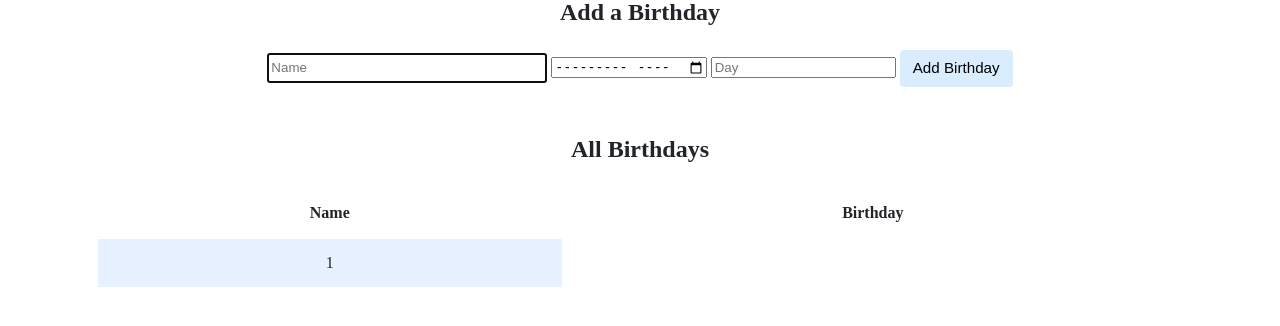
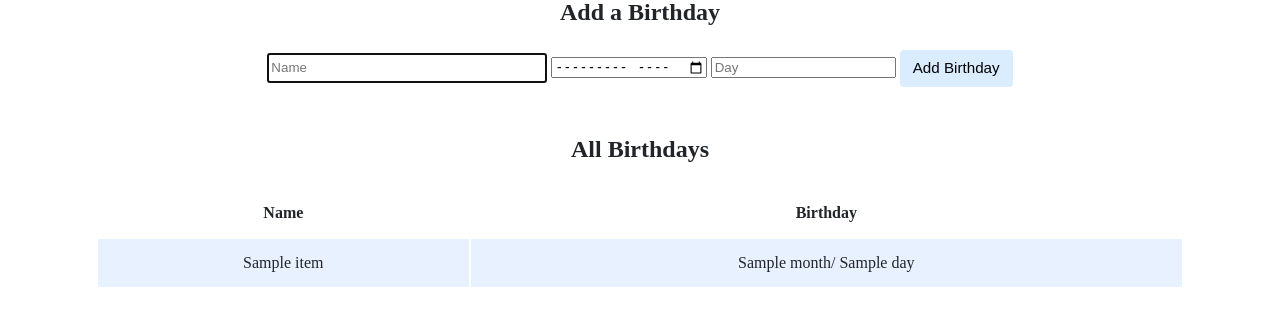
Before and after one commit to phornphatch/CS50-Havard, a Flask app: template birthdays/templates/index.html in a window 1280 px wide. Shown: the part 266-592 px from the top of the page. Run offline with Flask 3, Linux system fonts and the light colour scheme; the template is opened without the code that fills it: most values are stand-ins (such as "Sample title", 1, 10 or a date in 2020); some libraries are stand-ins or nearby versions.

Commit message:
Sun, Aug 27, 2023, 6:19 PM +03:00

```diff
--- a/birthdays/templates/index.html
+++ b/birthdays/templates/index.html
@@ -40,11 +40,11 @@
                     </thead>
                     <tbody>
                         <!-- TODO: Loop through the database entries to display them in this table -->
-                        {% for row in birthdays %}
+                        {% for item in birthdays %}
                         <tr>
-                            <td>
-                                {{ row["page"] }}
-                            </td>
+                            <td>{{ item.name }}</td>
+                            <td>{{ item.month }}/
+                            {{ item.day }}</td>
                         </tr>
                         {% endfor %}
                     </tbody>
```
Also changed, not shown: birthdays/birthdays.db.
